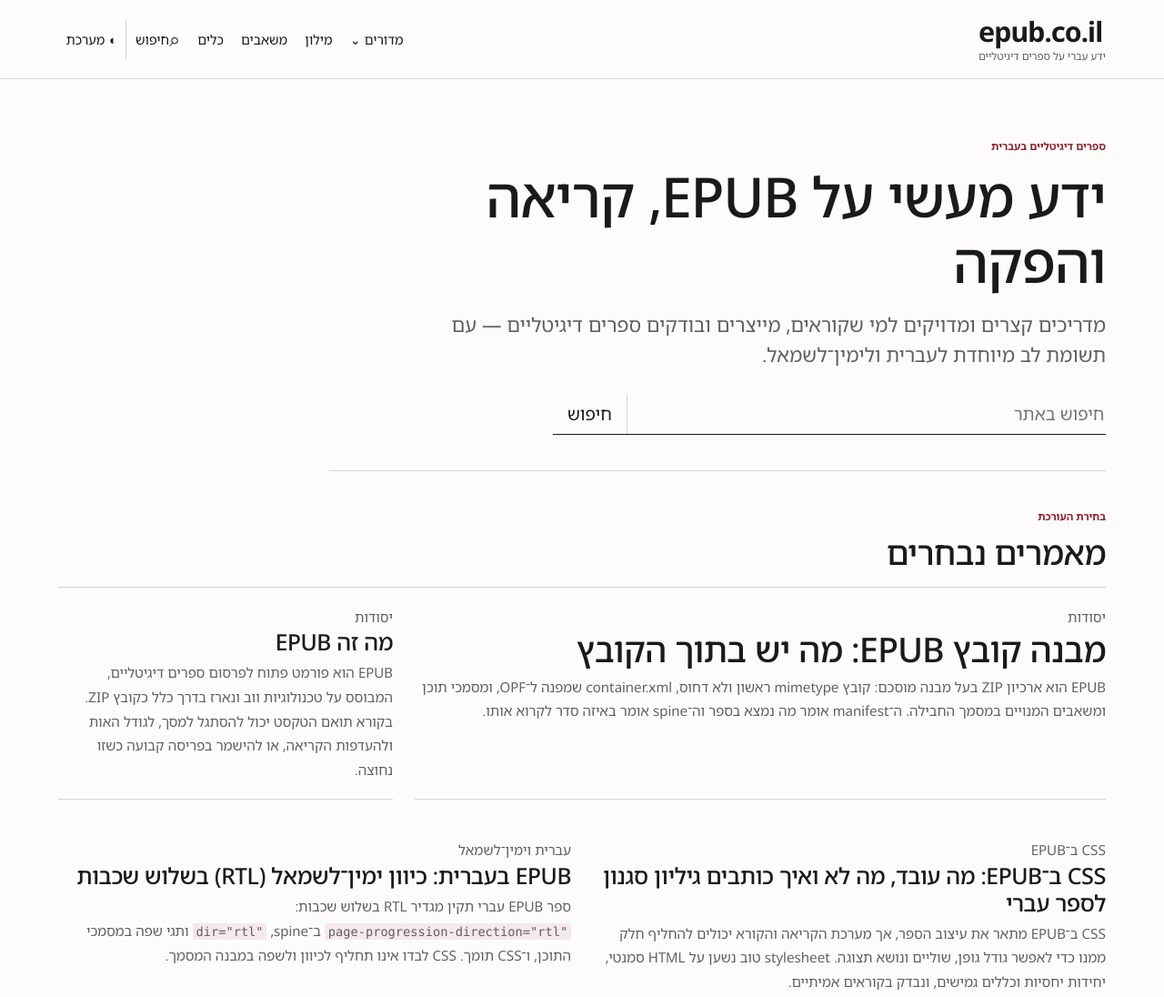
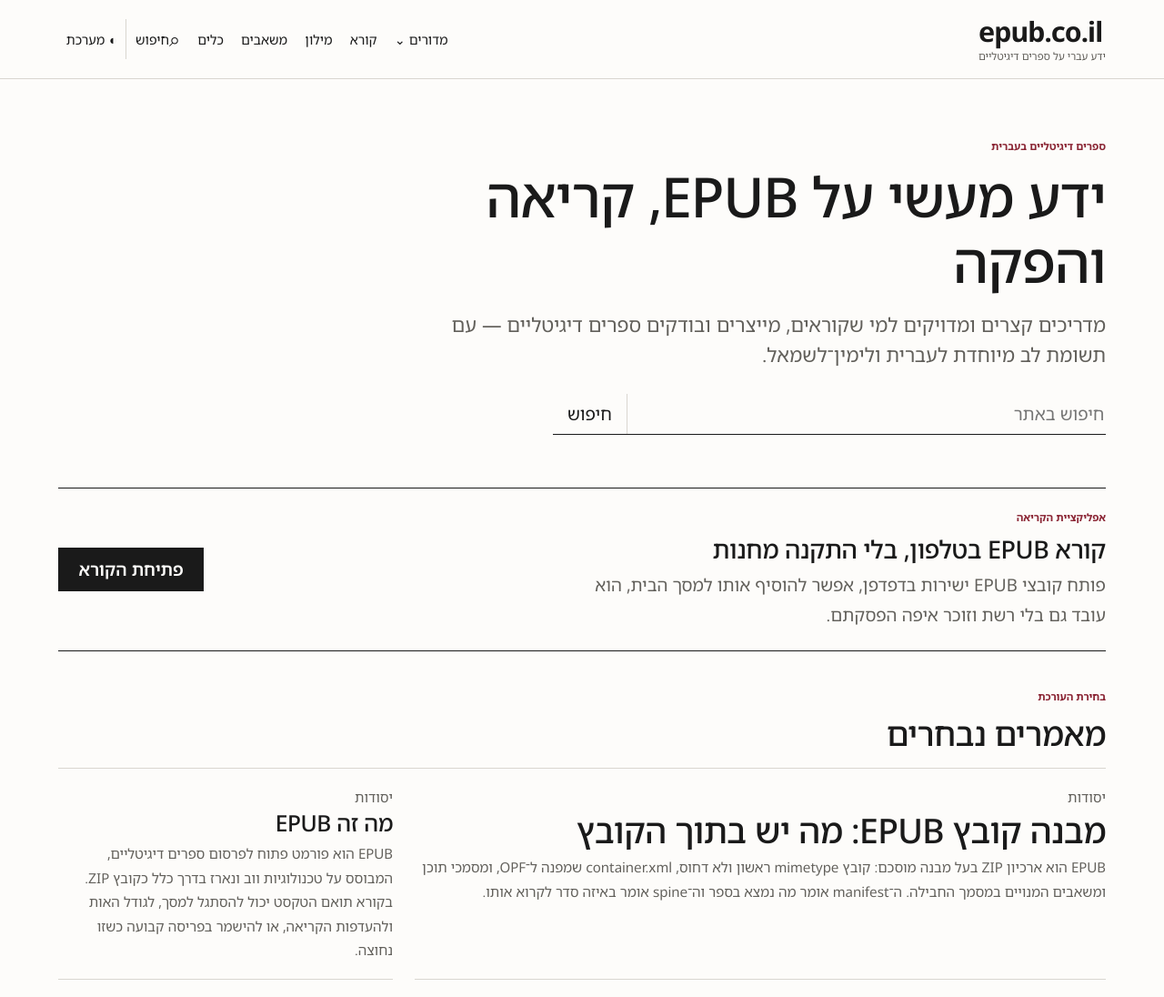
Before and after one commit to seffyfisher/epubcoil, an Astro site: page / in a window 1280 px wide. Shown: the top 1096 px of the page at 91% size. Built offline with nearby package versions, Linux system fonts and the light colour scheme; Astro itself is replaced by a stand-in of ours; some packages are replaced by stand-ins of ours.

Commit message:
feat: reader CTA on home + 'קורא' in nav; drop independence/affiliation copy
- Home: reading-app call to action under the lead (button to /reader/)
- Nav: 'קורא' link (visible on mobile too); mobile menu also lists reader, glossary, resources, tools, about
- Remove 'independent / not affiliated' text from footer, about, llms.txt, README

```diff
--- a/src/components/Footer.astro
+++ b/src/components/Footer.astro
@@ -7,6 +7,6 @@
       ><a href="/resources/">משאבים</a><a href="/about/">אודות</a><a
         href="/rss.xml">RSS</a>
     </nav>
-    <p class="footer-note">פרויקט עצמאי. לא קשור לאף חנות או הוצאה.</p>
+    <p class="footer-note">epub.co.il · ידע עברי על ספרים דיגיטליים</p>
   </div>
 </footer>
--- a/src/components/Header.astro
+++ b/src/components/Header.astro
@@ -26,8 +26,20 @@ const path = Astro.url.pathname;
               </a>
             ))
           }
+          <p class="menu-label menu-label-more">עוד</p>
+          <a href="/reader/">קורא</a>
+          <a href="/glossary/">מילון</a>
+          <a href="/resources/">משאבים</a>
+          <a href="/tools/">כלים</a>
+          <a href="/about/">אודות</a>
         </div>
       </details>
+      <a
+        class="reader-link"
+        href="/reader/"
+        aria-current={path.startsWith("/reader/") ? "page" : undefined}
+        >קורא</a
+      >
       <a
         href="/glossary/"
         aria-current={path.startsWith("/glossary/") ? "page" : undefined}
--- a/src/pages/about.astro
+++ b/src/pages/about.astro
@@ -7,8 +7,10 @@ import BaseLayout from "../layouts/BaseLayout.astro";
   description="על פרויקט epub.co.il ועל שיטת העבודה בו."
   ><section class="prose" data-pagefind-body>
     <p class="kicker">אודות</p><h1>על האתר</h1><p>
-      epub.co.il הוא פרויקט עצמאי על ספרים דיגיטליים. הוא אינו קשור לאף חנות או
-      הוצאה.
+      epub.co.il הוא אתר ידע בעברית על ספרים דיגיטליים: מה זה EPUB, איך קוראים,
+      מפיקים ובודקים ספרים, עם דגש על עברית וימין־לשמאל. לצד המאמרים יש מילון
+      מונחים, רשימות משאבים וכלים חינמיים שפועלים בדפדפן, כולל קורא EPUB ובודק
+      קבצים.
     </p><h2>איך בודקים תוכן</h2><p>
       העדיפות היא למקורות ראשוניים. כל מאמר מפרט את מקורותיו ואת תאריך העדכון
       שלו.
--- a/src/pages/index.astro
+++ b/src/pages/index.astro
@@ -39,6 +39,17 @@ const counts = new Map(
         type="submit">חיפוש</button>
     </form>
   </section>
+  <section class="reader-cta" aria-labelledby="reader-cta-title">
+    <div>
+      <p class="kicker">אפליקציית הקריאה</p>
+      <h2 id="reader-cta-title">קורא EPUB בטלפון, בלי התקנה מחנות</h2>
+      <p>
+        פותח קובצי EPUB ישירות בדפדפן, אפשר להוסיף אותו למסך הבית, הוא עובד גם
+        בלי רשת וזוכר איפה הפסקתם.
+      </p>
+    </div>
+    <a class="button-primary" href="/reader/">פתיחת הקורא</a>
+  </section>
   <div class="home-grid" data-pagefind-body>
     {
       stories.length ? (
--- a/src/pages/llms.txt.ts
+++ b/src/pages/llms.txt.ts
@@ -16,7 +16,7 @@ export async function GET() {
   );
   const output = [
     "# epub.co.il",
-    "ידע עברי עצמאי על ספרים דיגיטליים ו־EPUB, עם התמחות בעברית ו־RTL.",
+    "ידע עברי על ספרים דיגיטליים ו־EPUB, עם התמחות בעברית ו־RTL.",
     "## מדורים",
     ...sections.map(
       (section) => `- ${section.title}: https://epub.co.il/${section.key}/`,
--- a/src/styles/global.css
+++ b/src/styles/global.css
@@ -257,6 +257,53 @@ p {
 .article-header {
   max-inline-size: var(--measure);
 }
+.menu-label-more {
+  margin-block-start: 1rem;
+}
+
+/* Home: reading-app call to action, right under the lead. */
+.reader-cta {
+  display: grid;
+  gap: 1.1rem;
+  align-items: center;
+  margin-block: 2rem 0.5rem;
+  padding-block: 1.4rem;
+  border-block: 1px solid var(--ink);
+}
+.reader-cta h2 {
+  margin: 0 0 0.4rem;
+  font-size: clamp(1.35rem, 3vw, 1.7rem);
+}
+.reader-cta p:not(.kicker) {
+  max-inline-size: 52ch;
+  margin: 0;
+  color: var(--muted);
+}
+.button-primary {
+  display: inline-flex;
+  align-items: center;
+  justify-content: center;
+  justify-self: start;
+  min-block-size: 48px;
+  padding-inline: 1.4rem;
+  background: var(--ink);
+  color: var(--paper);
+  font-weight: 600;
+  text-decoration: none;
+}
+.button-primary:hover {
+  background: var(--accent);
+  color: var(--paper);
+}
+@media (min-width: 700px) {
+  .reader-cta {
+    grid-template-columns: 1fr auto;
+  }
+  .button-primary {
+    justify-self: end;
+  }
+}
+
 .page-head {
   padding-block-end: 2.4rem;
   border-block-end: 1px solid var(--rule);
@@ -734,7 +781,7 @@ p {
     justify-content: flex-end;
     flex-wrap: wrap;
   }
-  .primary-nav > a:not(.search-link),
+  .primary-nav > a:not(.search-link, .reader-link),
   .theme-toggle {
     display: none;
   }
@@ -779,3 +826,9 @@ p {
     transition-duration: 0.01ms !important;
   }
 }
+
+/* Avoid a double rule between the home lead and the reader CTA. */
+.page-head:has(+ .reader-cta) {
+  padding-block-end: 1.6rem;
+  border-block-end: 0;
+}
```
Also changed, not shown: README.md.
